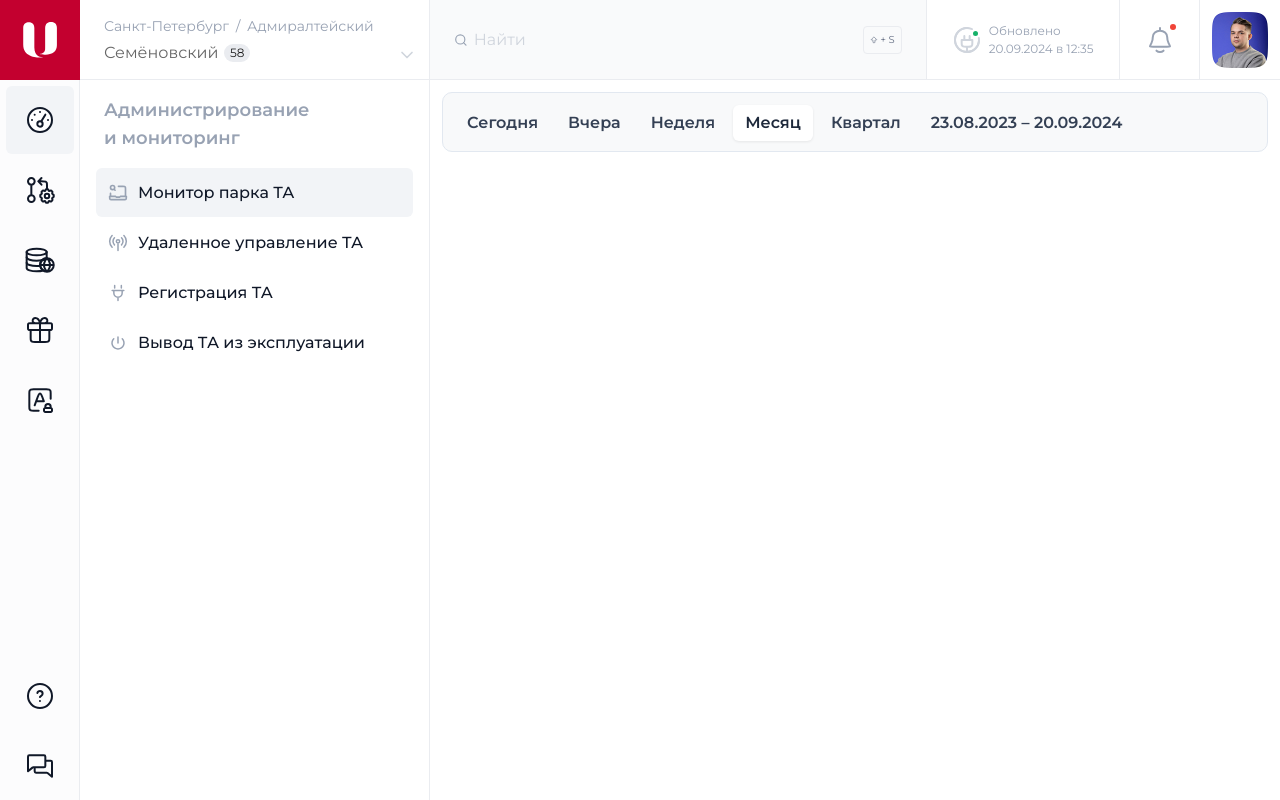
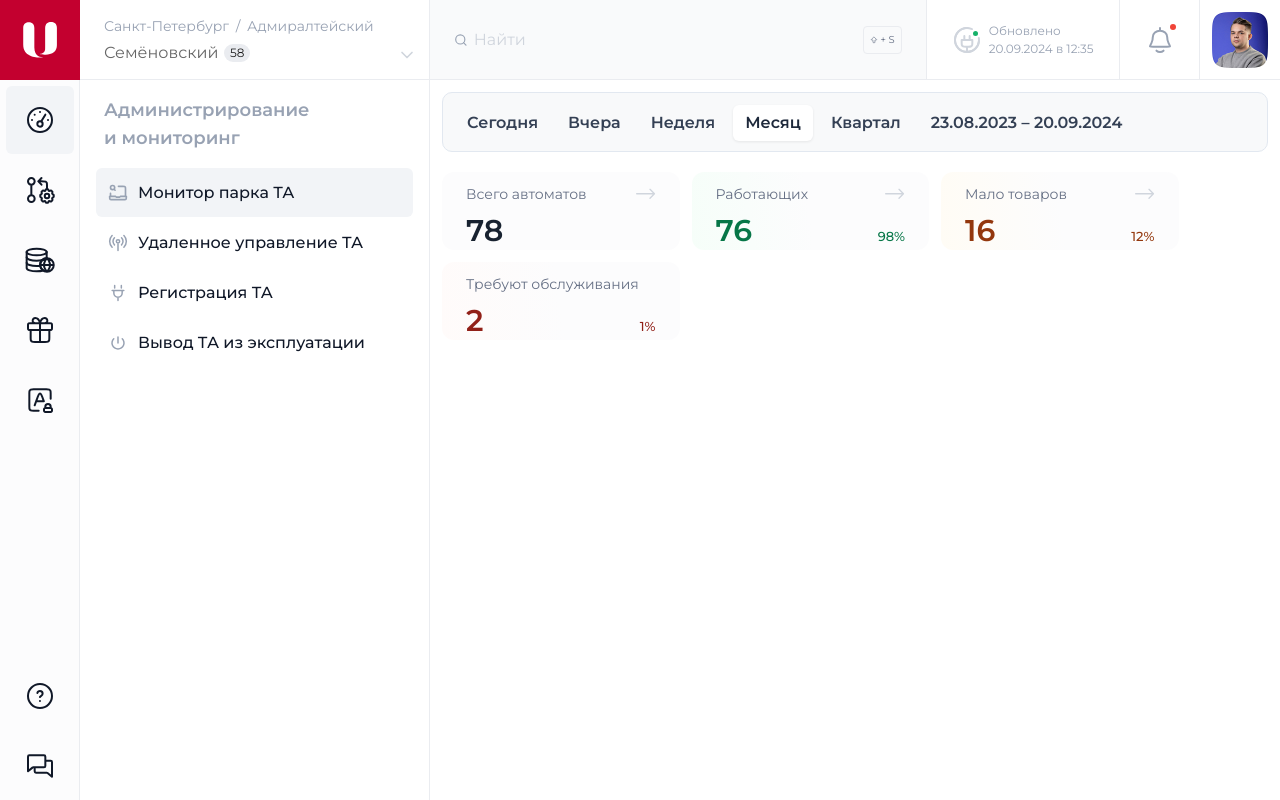
Before and after one commit to askhab-dev/park-monitoring, a React (Vite) app in the folder client/: page / in a window 1280 px wide. Built offline with nearby package versions, Linux system fonts and the light colour scheme.

Commit message:
stats row component

```diff
--- a/client/src/pages/AdminMonitoring/ui/Monitoring/Monitoring.module.css
+++ b/client/src/pages/AdminMonitoring/ui/Monitoring/Monitoring.module.css
@@ -1,4 +1,7 @@
 .monitoring {
+  display: flex;
+  flex-direction: column;
+  gap: 12px;
   overflow-y: auto;
   flex-grow: 1;
   padding: 12px;
--- a/client/src/pages/AdminMonitoring/ui/Monitoring/Monitoring.tsx
+++ b/client/src/pages/AdminMonitoring/ui/Monitoring/Monitoring.tsx
@@ -1,11 +1,12 @@
 import styles from './Monitoring.module.css';
 import { PeriodSwitcher } from './PeriodSwitcher/PeriodSwitcher';
-
+import { StatsRow } from './StatsRow/StatsRow';
 
 export const Monitoring = () => {
   return (
     <div className={styles.monitoring}>
       <PeriodSwitcher />
+      <StatsRow />
     </div>
   );
 };
--- /dev/null
+++ b/client/src/pages/AdminMonitoring/ui/Monitoring/StatsRow/StatsRow.module.css
@@ -0,0 +1,80 @@
+.statsRow {
+  display: flex;
+  align-items: flex-start;
+  flex-wrap: wrap;
+  gap: 12px;
+  margin-top: 8px;
+}
+
+.statItem {
+  min-width: 237.5px;
+  display: flex;
+  flex-direction: column;
+  gap: 8px;
+  padding-right: 24px;
+  padding-top: 12px;
+  padding-left: 24px;
+
+  border-radius: 12px;
+  background: #FCFCFD;
+
+  &:has(.good) {
+    background: linear-gradient(262.65deg, #FCFCFD 50.5%, #F6FEF9 100%);
+  }
+
+  &:has(.warning) {
+    background: linear-gradient(262.65deg, #FCFCFD 49.5%, #FFFCF5 100%);
+  }
+
+  &:has(.danger) {
+    background: linear-gradient(262.65deg, #FCFCFD 50%, #FFFBFA 100%);
+  }
+}
+
+.label {
+  display: flex;
+  align-items: center;
+  justify-content: space-between;
+  font-weight: 400;
+  font-size: 14px;
+  line-height: 20px;
+  color: #667085;
+  white-space: nowrap;
+}
+
+.valueWrapper {
+  display: flex;
+  justify-content: space-between;
+  place-items: baseline;
+}
+
+.value {
+  font-weight: 600;
+  font-size: 30px;
+  line-height: 38px;
+  color: #182230;
+}
+
+.arrow {
+  width: 20px;
+  height: 20px;
+}
+
+.percent {
+  font-weight: 500;
+  font-size: 13px;
+  line-height: 20px;
+  color: #98A2B3;
+}
+
+.good {
+  color: #067647;
+}
+
+.warning {
+  color: #93370D;
+}
+
+.danger {
+  color: #912018;
+}
--- /dev/null
+++ b/client/src/pages/AdminMonitoring/ui/Monitoring/StatsRow/StatsRow.tsx
@@ -0,0 +1,78 @@
+import ArrowIcon from '../../../assets/arrowRight.svg?react';
+import styles from './StatsRow.module.css';
+
+type StatStatus = 'good' | 'warning' | 'danger' | null;
+
+type Stat = {
+  label: string;
+  value: number;
+  percent?: string;
+  status?: StatStatus;
+  showArrow?: boolean;
+};
+
+const statsData: Stat[] = [
+  {
+    label: 'Всего автоматов',
+    value: 78,
+    showArrow: true,
+  },
+  {
+    label: 'Работающих',
+    value: 76,
+    percent: '98%',
+    status: 'good',
+    showArrow: true,
+  },
+  {
+    label: 'Мало товаров',
+    value: 16,
+    percent: '12%',
+    status: 'warning',
+    showArrow: true,
+  },
+  {
+    label: 'Требуют обслуживания',
+    value: 2,
+    percent: '1%',
+    status: 'danger',
+    showArrow: false,
+  },
+];
+
+export const StatsRow = () => {
+  return (
+    <div className={styles.statsRow}>
+      {statsData.map((item, index) => (
+        <div key={index} className={styles.statItem}>
+          <div className={styles.label}>
+            <span>{item.label}</span>
+            {item.showArrow && <ArrowIcon className={styles.arrow} />}
+          </div>
+
+          <div className={styles.valueWrapper}>
+            <span
+              className={
+                item.status
+                  ? `${styles.value} ${styles[item.status]}`
+                  : styles.value
+              }
+            >
+              {item.value}
+            </span>
+
+            {item.percent && (
+              <span
+                className={
+                  item.status ? `${styles.percent} ${styles[item.status]}` : styles.percent
+                }
+              >
+                {item.percent}
+              </span>
+            )}
+          </div>
+        </div>
+      ))}
+    </div>
+  );
+};
```
Also changed, not shown: client/src/pages/AdminMonitoring/assets/arrowRight.svg (added).
